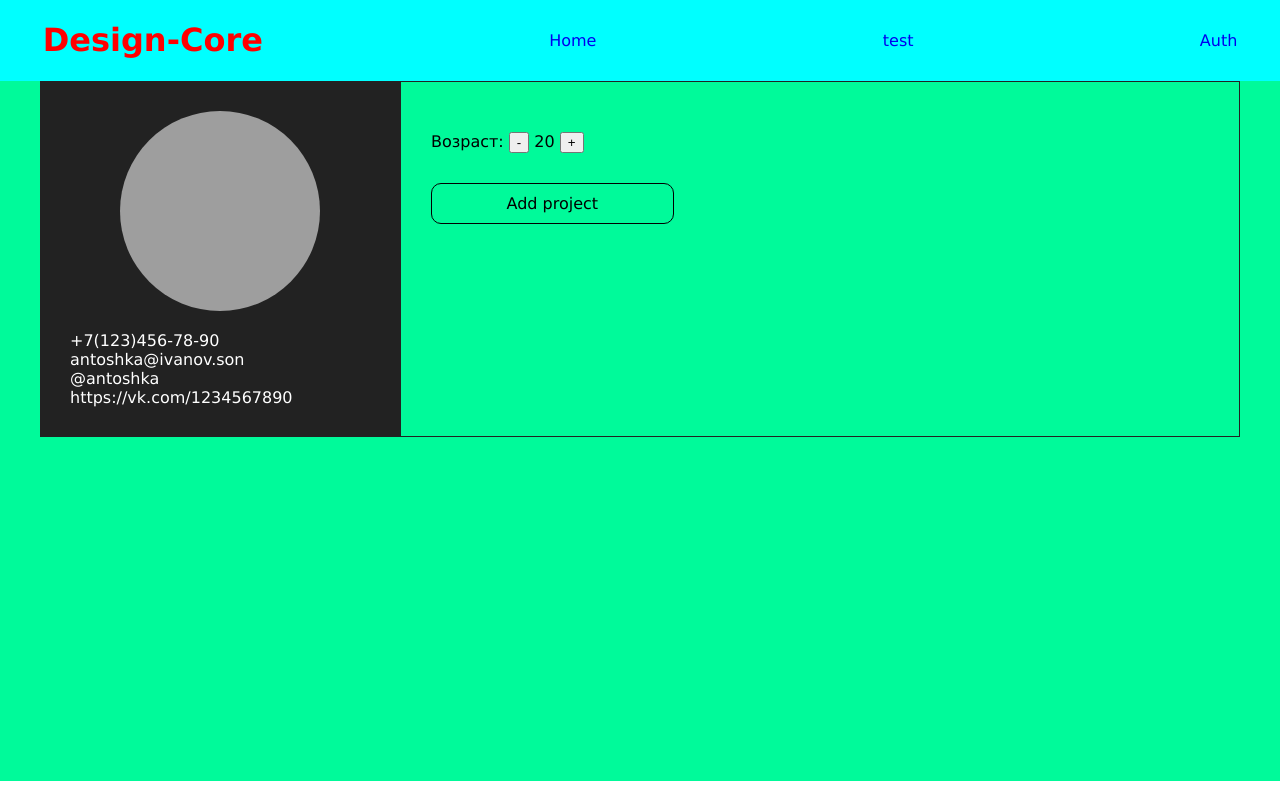
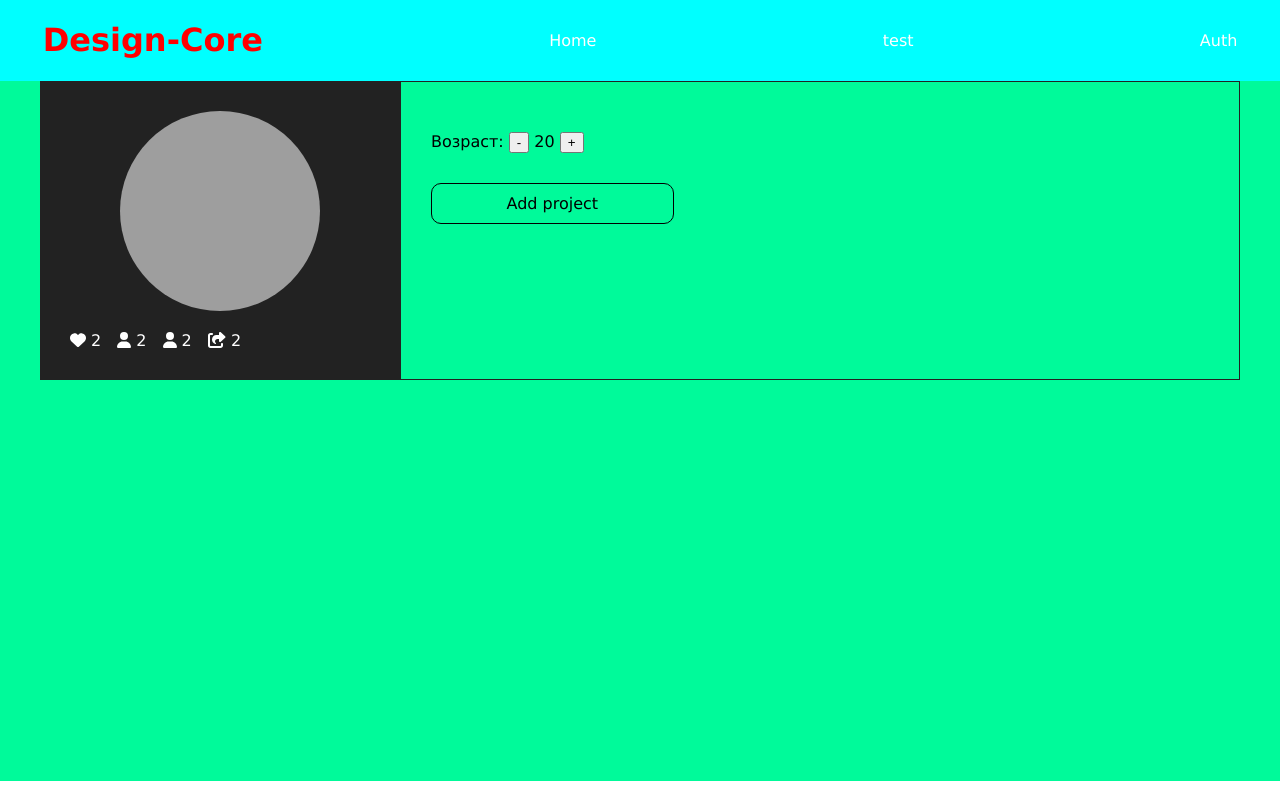
Before and after one commit to AndYuz27/aaa_account, a Vue app: page /profile in a window 1280 px wide. Built offline with nearby package versions, Linux system fonts and the light colour scheme; grey boxes are pictures that could not be loaded.

Commit message:
upd5 fix cards

```diff
--- a/src/App.vue
+++ b/src/App.vue
@@ -94,6 +94,8 @@
                 localStorage.removeItem("user");
                 localStorage.removeItem("name");
                 this.$router.replace("/")
+                window.location.reload();
+
             }
             },
             created(){
@@ -160,9 +162,13 @@ body{
         font-size: 16pt;
         border-radius: 8px;
 
-    }
-    a{
-        text-decoration: none;
 
     }
+    a {
+        color: #ffffff;
+        text-decoration: none;
+    }
+    a:hover {
+        color: blanchedalmond;
+    }
 </style>
--- a/src/components/Auth/index.vue
+++ b/src/components/Auth/index.vue
@@ -64,7 +64,10 @@ export default {
             if (data.message === "ok") {
                 e.target.reset();
                 localStorage.setItem("user", JSON.stringify(data.data));
+
                 this.$router.replace("/profile");
+                this.$forceUpdate();
+
             } else {
                 alert(data.message);
             }
@@ -89,7 +92,9 @@ export default {
                 if (data.message === "ok") {
                     e.target.reset();
                     localStorage.setItem("user", JSON.stringify(data.data));
+
                     this.$router.replace("/profile");
+                    this.$forceUpdate();
                 } else {
                     alert(data.message);
                 }
--- a/src/components/Profile/Card.vue
+++ b/src/components/Profile/Card.vue
@@ -1,10 +1,10 @@
 <template>
-
+<div>
         <!-- <button class="btn_n" @click="incr"><font-awesome-icon icon="fa-solid fa-heart" /> </button><p>{{ cnt1 }}</p>
         <button class="btn_n" @click="incr2"><font-awesome-icon icon="fa-solid fa-user" /> </button><p>{{ cnt2 }}</p>
         <button class="btn_n" @click="incr3"><font-awesome-icon icon="fa-solid fa-share-from-square" /> </button><p>{{ cnt3 }}</p> -->
 
-
+</div>
 
 
 </template>
--- a/src/components/Profile/Contacts.vue
+++ b/src/components/Profile/Contacts.vue
@@ -1,14 +1,14 @@
 <template>
-    <a v-if="type === 'phone'" :href="'tel:' + data">{{ data }}</a>
-    <a v-else-if="type === 'email'" :href="'mailto:' + data">{{ data }}</a>
-    <a v-else-if="type === 'tg'" :href="'https://t.me/' + data.split('@')[1]" target="_blank">{{ data }}</a>
+    <!-- <a v-if="type === 'phone'" :href="'tel:' + data">{{ data }}</a> -->
+    <a v-if="type === 'email'" :href="'mailto:' + email">{{ email }}</a>
+    <!-- <a v-else-if="type === 'tg'" :href="'https://t.me/' + data.split('@')[1]" target="_blank">{{ data }}</a> -->
     <a v-else :href="data" target="_blank">{{ data }}</a>
 </template>
 
 <script>
 export default {
     name: "profile-contacts",
-    props: ["type", "data"]
+    props: ["userData"]
 }
 </script>
 
--- a/src/components/Profile/Stats.vue
+++ b/src/components/Profile/Stats.vue
@@ -1,17 +1,60 @@
 <template>
     <div class="stat">
-        <i v-if="type" :class="'bi bi-heart'"></i>
-        {{ cnt }}
-    </div>
+        <!-- <button class="btn_n" @click="incr"><font-awesome-icon icon="fa-solid fa-heart" /> </button><p>{{ cnt1 }}</p>
+        <button class="btn_n" @click="incr2"><font-awesome-icon icon="fa-solid fa-user" /> </button><p>{{ cnt2 }}</p>
+        <button class="btn_n" @click="incr3"><font-awesome-icon icon="fa-solid fa-share-from-square" /> </button><p>{{ cnt3 }}</p> -->
+
+        <!-- <a v-if="type === 'like'" :href="'#' + data.split('')" target="_blank"> <font-awesome-icon icon="fa-solid fa-heart" /> {{ data }}</a>
+        <a v-else-if="type === 'sub'" :href="'#' + data.split('')" target="_blank"> <font-awesome-icon icon="fa-solid fa-user" /> {{ data }}</a>
+        <a v-else-if="type === 'sub'" :href="'#' + data.split('')" target="_blank"> <font-awesome-icon icon="fa-solid fa-user" /> {{ data }}</a>
+        <a v-else-if="type === 'shares'" :href="'#' + data.split('')" target="_blank"> <font-awesome-icon icon="fa-solid fa-share-from-square" /> {{ data }}</a>
+
+  -->
+</div>
 </template>
 
 <script>
 export default {
     name: "Stats",
-    props: ["cnt", "type"]
+    props: ["type", "data"],
+    data() {
+        return {cnt1: 0,
+                cnt2: 0,
+                cnt3: 0}
+    },
+    methods: {
+        incr() {
+            this.cnt1++;
+        },
+        incr2(){
+            this.cnt2++;
+        },
+        incr3(){
+            this.cnt3++;
+        },
+    },
 }
 </script>
 
 <style scoped>
+/* .stat{
+
+} */
+button{
+    background: none;
+    border: none;
+        color: #ffffff;
+        padding-left: 15px;
+}
+a {
+        color: #ffffff;
+        padding: 15px;
+    }
+    a:hover {
+        color: blanchedalmond;
+    }
+font-awesome-icon{
+    color: white
+}
 
 </style>
--- a/src/components/Profile/index.vue
+++ b/src/components/Profile/index.vue
@@ -4,7 +4,16 @@
             <profile-picture></profile-picture>
             <h2>{{userData.name}}</h2>
             <div class="profile__item">
-                <profile-contacts v-for="(c, i) in contacts" :key="i" :type="c.type" :data="c.value"></profile-contacts>
+                <!-- <profile-contacts v-for="(c, i) in contacts" :key="i" :type="c.type" :data="c.value"></profile-contacts> -->
+                <a href="">{{userData.email}}</a>
+
+            </div>
+            <div class="stats">
+        <a href="#" class="stat_btn"> <font-awesome-icon icon="fa-solid fa-heart" /> 2</a>
+        <a href="#" class="stat_btn"> <font-awesome-icon icon="fa-solid fa-user" /> 2</a>
+        <a href="#" class="stat_btn"> <font-awesome-icon icon="fa-solid fa-user" /> 2</a>
+        <a href="#" class="stat_btn"> <font-awesome-icon icon="fa-solid fa-share-from-square" /> 2</a>
+
             </div>
         </div>
         <div class="profile__about">
@@ -16,14 +25,20 @@
                 <button @click="inc">+</button>
             </div>
             <div class="portfolio">
-                <div class="profile__item" v-for="item of projects" :key="item._id">
+                <div class="ddff">
+                <div class="portfolio__btn" @click="addProject">Add project</div>
+                <div class="card1">
+                    <div class="profile__item" v-for="item of projects" :key="item._id">
                     <h2>{{item.title}}</h2>
+
+                    <div class="portfolio__image" :style="{backgroundImage: `url(${item.main_image})`}"></div>
                     <button @click="removeProject(item._id)">Remove</button>
-                    <div class="portfolio__image" :style="{backgroundImage: `url(${item.main_image})`}"></div>
 <!--                    <p v-show="item.description">{{item.description}}</p>-->
-                    <a :href="item.link" target="_blank" v-show="item.link"></a>
+                    <a :href="item.link" target="_blank" v-show="item.link">ссылка на АРТ</a>
+                    <p>{{item.description}}</p>
+                    </div>
+                    </div>
                 </div>
-                <div class="portfolio__btn" @click="addProject">Add project</div>
             </div>
         </div>
     </div>
@@ -93,7 +108,7 @@ export default {
         display: grid;
         grid-template-columns: 30% 1fr;
         width: 1200px;
-        margin: auto;
+        /* margin: auto; */
     }
     .profile__contacts {
         background: #222;
@@ -127,8 +142,18 @@ export default {
         padding: 10px;
     }
     .portfolio__image{
-        height: 100px;
-        width: 100px;
+        height: 243px;
+        width: 243px;
         background-size: cover;
     }
+    .card1{
+        background-color: rgb(251, 100, 50);
+        margin-bottom: 15px
+    }
+    font-awesome-icon{
+    color: white
+}
+.stat_btn{
+    padding-right: 2vh;
+}
 </style>
--- a/src/main.js
+++ b/src/main.js
@@ -1,5 +1,10 @@
 import { createApp } from "vue";
 import { createRouter, createWebHistory } from "vue-router";
+
+import {FontAwesomeIcon} from "@fortawesome/vue-fontawesome";
+import {library} from "@fortawesome/fontawesome-svg-core";
+import {fas} from "@fortawesome/free-solid-svg-icons";
+
 
 import Profile from "@/components/Profile";
 import Home from "@/components/Home";
@@ -22,5 +27,8 @@ const router = createRouter({
 
 import App from "./App.vue";
 
+library.add(fas)
 
-createApp(App).use(router).mount("#app");
+createApp(App).use(router)
+    .component('font-awesome-icon', FontAwesomeIcon)
+    .mount('#app')
```
